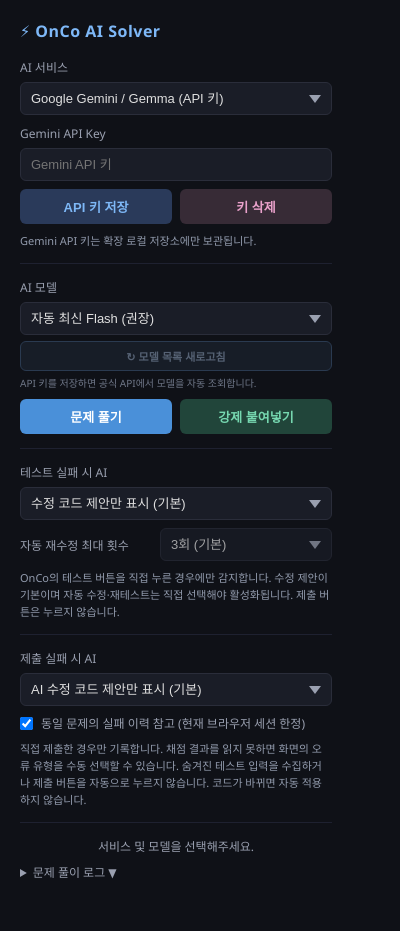
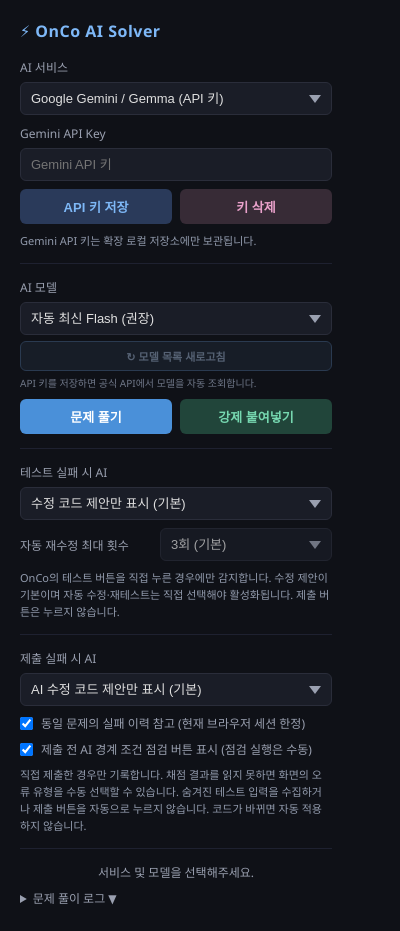
Before and after one commit to sopo9880/OnCo-AI-Solver, a browser extension: page extension/popup.html in a window 400 px wide. Before the commit the page ends 905 px from the top, so only its background shows below. Drawn offline with Linux system fonts and the light colour scheme.

Commit message:
feat: expose optional manual pre-submit AI review preference

```diff
--- a/extension/popup.html
+++ b/extension/popup.html
@@ -398,6 +398,10 @@
       <input id="submission-feedback-history" type="checkbox" checked style="width:auto" />
       동일 문제의 실패 이력 참고 (현재 브라우저 세션 한정)
     </label>
+    <label style="display:flex;align-items:center;gap:8px;margin:8px 0">
+      <input id="submission-feedback-precheck" type="checkbox" checked style="width:auto" />
+      제출 전 AI 경계 조건 점검 버튼 표시 (점검 실행은 수동)
+    </label>
     <p class="hint">직접 제출한 경우만 기록합니다. 채점 결과를 읽지 못하면 화면의 오류 유형을 수동 선택할 수 있습니다. 숨겨진 테스트 입력을 수집하거나 제출 버튼을 자동으로 누르지 않습니다. 코드가 바뀌면 자동 적용하지 않습니다.</p>
     <div id="submission-feedback-status" role="status" class="hint" aria-live="polite"></div>
   </section>
```
